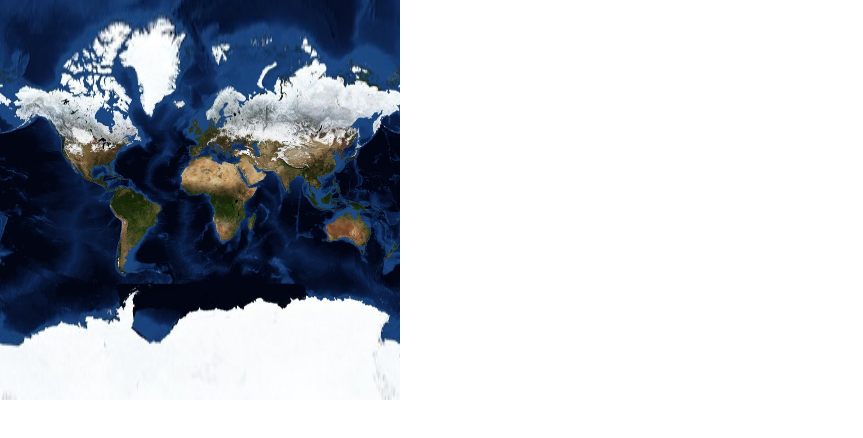
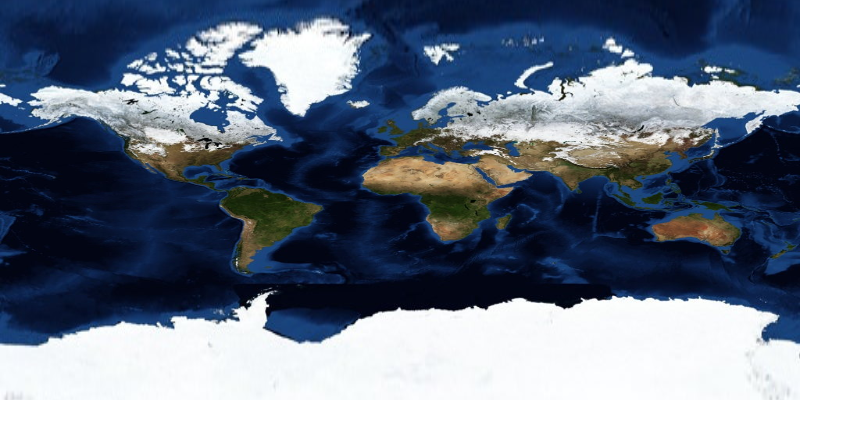
Before and after one commit to kamicut/webwarp, a plain HTML site: page index.html in a window 1280 px wide. Shown: the whole page, without its empty margins (0-863 px from the left). Drawn offline with Linux system fonts and the light colour scheme.

```diff
--- a/index.html
+++ b/index.html
@@ -14,7 +14,7 @@
 </head>
 <body>
 
-<canvas id='c' height="400" width="400"></canvas>
+<canvas id='c' height="400" width="800"></canvas>
 
 <script type="x-shader/vertex" id="vs">
   attribute vec2 a_texCoord;
```
Also changed, not shown: main.js (line endings or trailing spaces).
